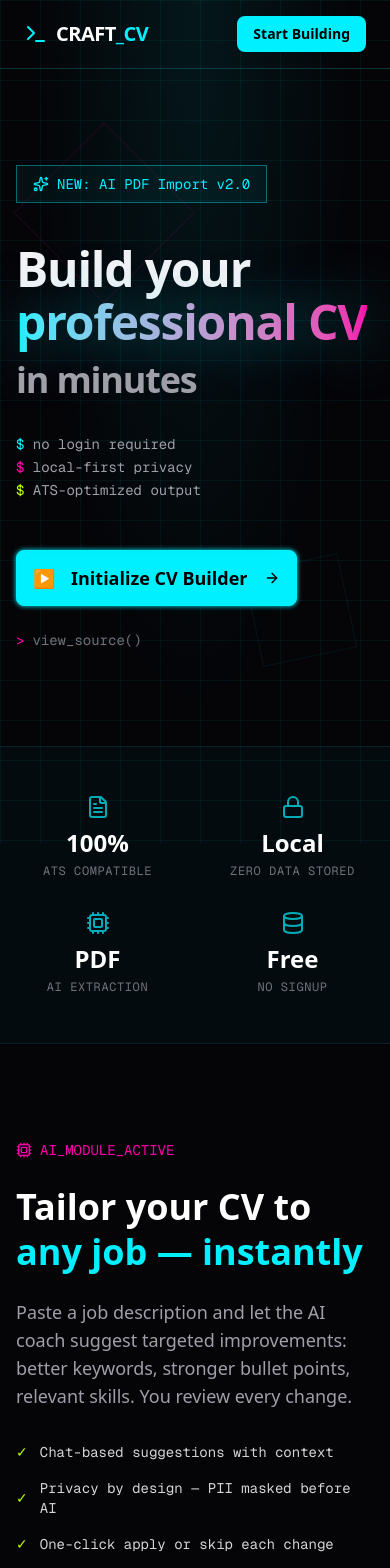
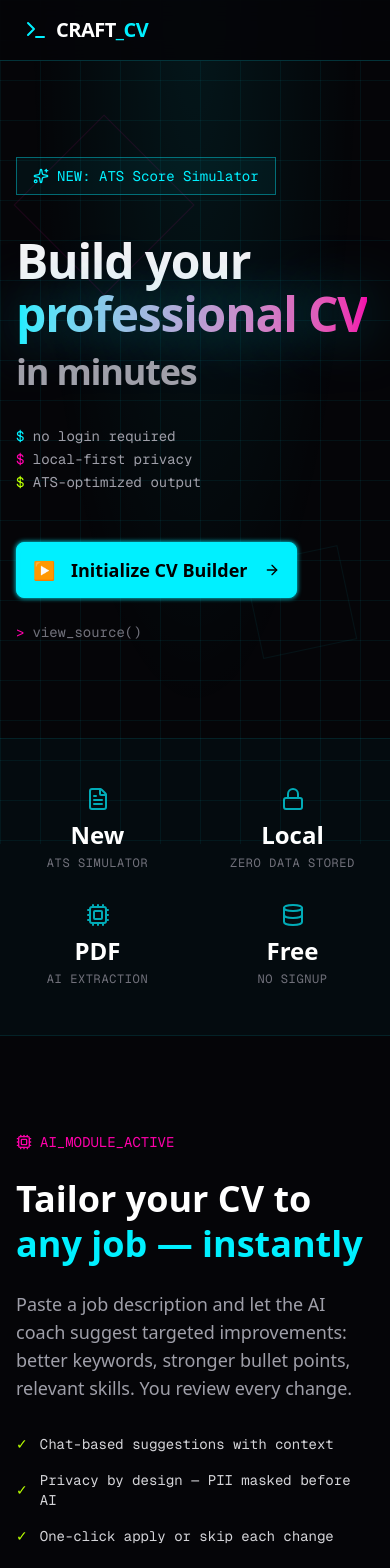
Before and after one commit to falconandrea/cv-generator, a Next.js app: page / in a window 390 px wide. Shown: the top 1568 px of the page. Built offline with nearby package versions, Linux system fonts and the light colour scheme.

Commit message:
feat: update links, new badge in home and add mobile header

```diff
--- a/app/dashboard/page.tsx
+++ b/app/dashboard/page.tsx
@@ -23,7 +23,7 @@
 const NAV_LINKS = [
   { label: "Dashboard", href: "/dashboard" },
   { label: "Editor", href: "/editor" },
-  { label: "ATS Score", href: "#", disabled: true, badge: "Soon" },
+  { label: "ATS Score", href: "/ats-score" },
 ];
 
 /**
--- a/app/editor/page.tsx
+++ b/app/editor/page.tsx
@@ -175,7 +175,7 @@
         navLinks={[
           { label: "Dashboard", href: "/dashboard" },
           { label: "Editor", href: "/editor" },
-          { label: "ATS Score", href: "#", disabled: true, badge: "Soon" },
+          { label: "ATS Score", href: "/ats-score" },
         ]}
       />
 
--- a/app/page.tsx
+++ b/app/page.tsx
@@ -31,7 +31,7 @@
               style={{ animation: 'fade-in-up 0.6s ease-out forwards', opacity: 0 }}
             >
               <Sparkles className="w-4 h-4" />
-              <span>{/* // */} NEW: AI PDF Import v2.0</span>
+              <span>{/* // */} NEW: ATS Score Simulator</span>
             </div>
 
             <h1
@@ -86,7 +86,7 @@
           <div className="container mx-auto max-w-5xl">
             <div className="grid grid-cols-2 md:grid-cols-4 gap-8">
               {[
-                { label: 'ATS Compatible', value: '100%', icon: FileText },
+                { label: 'ATS Simulator', value: 'New', icon: FileText },
                 { label: 'Zero Data Stored', value: 'Local', icon: Lock },
                 { label: 'AI Extraction', value: 'PDF', icon: Cpu },
                 { label: 'No Signup', value: 'Free', icon: Database },
@@ -179,8 +179,8 @@
               {[
                 {
                   icon: FileText,
-                  title: 'ATS-Optimized',
-                  description: 'Clean, single-column layout with standard fonts that Applicant Tracking Systems can parse easily.',
+                  title: 'Test Your Score',
+                  description: 'Upload your CV to our new ATS Simulator to see how recruiters software parses your data and formatting.',
                   color: '#00f0ff'
                 },
                 {
--- a/components/layout/AppHeader.tsx
+++ b/components/layout/AppHeader.tsx
@@ -2,8 +2,9 @@
 
 import Link from "next/link";
 import { usePathname } from "next/navigation";
+import { useState } from "react";
 import { Button } from "@/components/ui/button";
-import { Terminal } from "lucide-react";
+import { Terminal, Menu, X } from "lucide-react";
 
 interface NavLink {
   label: string;
@@ -19,9 +20,10 @@
 
 export function AppHeader({ showStartBuilding = false, navLinks }: AppHeaderProps) {
   const pathname = usePathname();
+  const [mobileMenuOpen, setMobileMenuOpen] = useState(false);
 
   return (
-    <header className="relative z-10 border-b border-[#00f0ff]/20 px-6 py-4">
+    <header className="relative z-50 border-b border-[#00f0ff]/20 px-6 py-4 bg-[#050508]/90 backdrop-blur-md">
       <div className="container mx-auto flex items-center justify-between">
         {/* Logo */}
         <Link href="/" className="flex items-center gap-2">
@@ -71,6 +73,7 @@
         )}
 
         {/* CTA Button */}
+        <div className="hidden md:block">
           {showStartBuilding ? (
             <Link href="/dashboard">
               <Button className="bg-[#00f0ff] text-black hover:bg-[#00f0ff]/80 font-semibold">
@@ -78,10 +81,58 @@
               </Button>
             </Link>
           ) : (
-          // Empty div to maintain flex spacing when no CTA
             <div />
           )}
         </div>
+
+        {/* Mobile Menu Toggle */}
+        {navLinks && navLinks.length > 0 && (
+          <button
+            className="md:hidden p-2 -mr-2 text-zinc-400 hover:text-[#00f0ff]"
+            onClick={() => setMobileMenuOpen(!mobileMenuOpen)}
+          >
+            {mobileMenuOpen ? <X className="w-6 h-6" /> : <Menu className="w-6 h-6" />}
+          </button>
+        )}
+      </div>
+
+      {/* Mobile Menu Dropdown */}
+      {mobileMenuOpen && navLinks && navLinks.length > 0 && (
+        <div className="md:hidden absolute top-full left-0 right-0 bg-[#050508] border-b border-[#00f0ff]/20 px-6 py-4 flex flex-col gap-4 shadow-xl shadow-black/50">
+          {navLinks.map((link) => {
+            const isActive = pathname === link.href;
+
+            if (link.disabled) {
+              return (
+                <span
+                  key={link.label}
+                  className="text-sm text-zinc-400 opacity-50 flex items-center gap-2 py-2 border-b border-white/5 last:border-0"
+                >
+                  {link.label}
+                  {link.badge && (
+                    <span className="text-[10px] bg-[#00f0ff]/20 text-[#00f0ff] px-1.5 py-0.5 font-mono uppercase rounded">
+                      {link.badge}
+                    </span>
+                  )}
+                </span>
+              );
+            }
+
+            return (
+              <Link
+                key={link.label}
+                href={link.href}
+                onClick={() => setMobileMenuOpen(false)}
+                className={`text-sm py-2 border-b border-white/5 last:border-0 transition-colors ${
+                  isActive ? "text-[#00f0ff] font-bold" : "text-zinc-400"
+                }`}
+              >
+                {link.label}
+              </Link>
+            );
+          })}
+        </div>
+      )}
     </header>
   );
 }
```
Also changed, not shown: 1 other file (tests, documents, lock files or other folders). Lines whose indentation alone changed are shown as unchanged.
